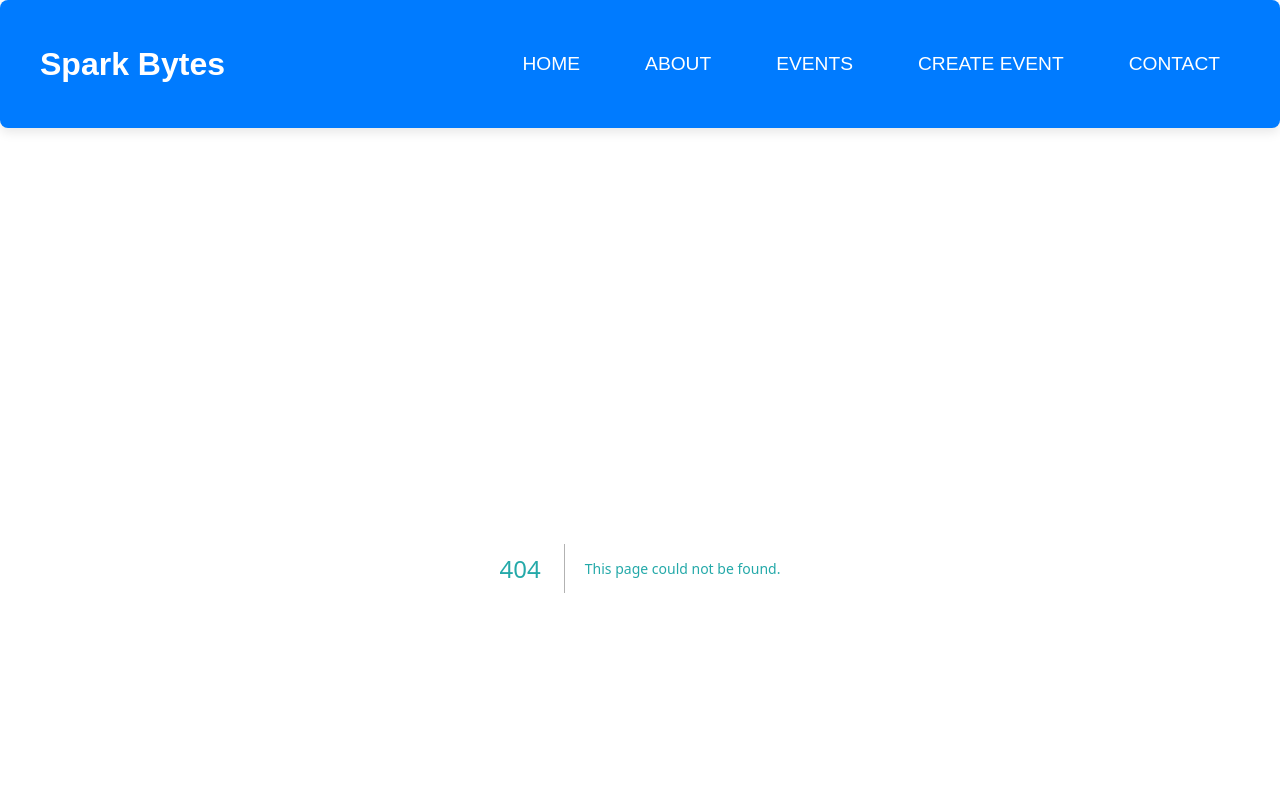
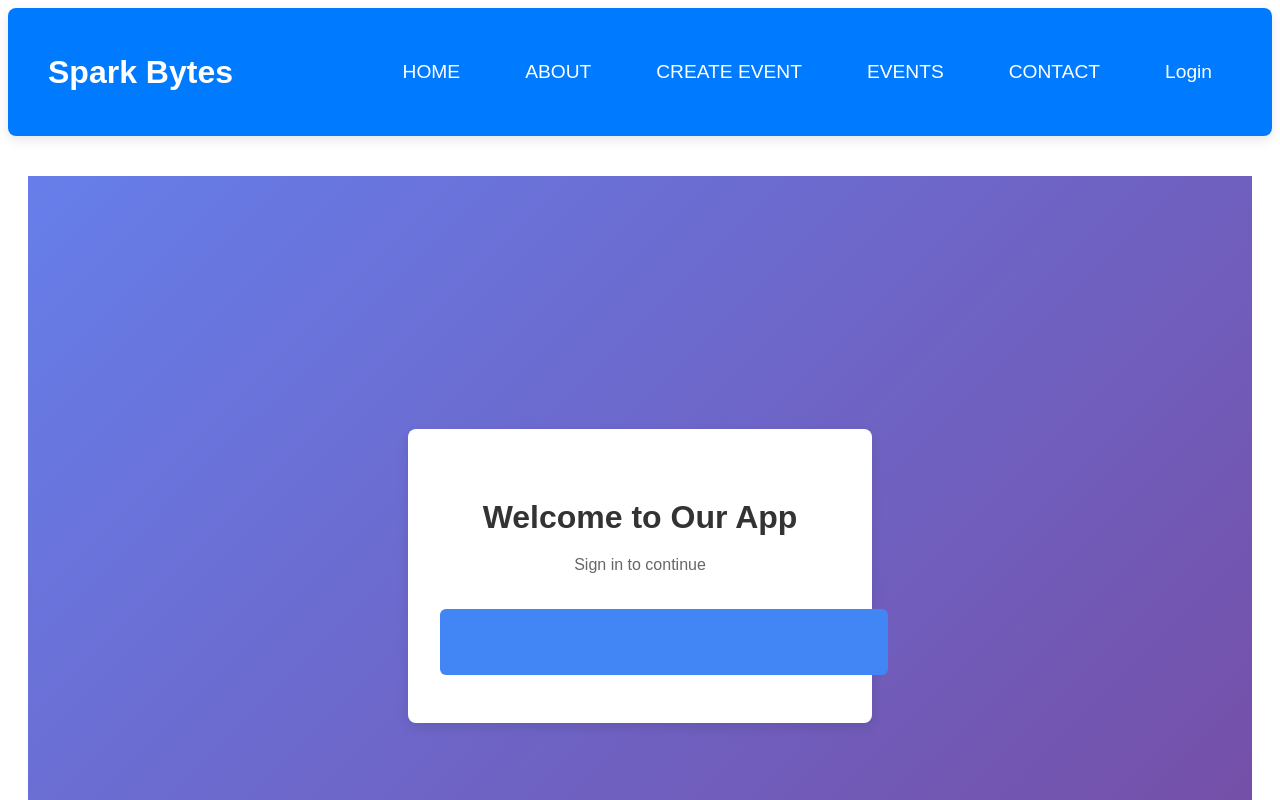
Before and after one commit to dkevin5542/SparkBytesG7, a Next.js app in the folder front-end/sparkbtyesg7/: page /login in a window 1280 px wide. Before the commit this address had no page. Shown: the top 800 px of the page. Built offline with nearby package versions, Linux system fonts and the light colour scheme.

Commit message:
created a google auth button and login page

```diff
--- /dev/null
+++ b/front-end/package.json
@@ -0,0 +1,5 @@
+{
+  "dependencies": {
+    "@react-oauth/google": "^0.12.1"
+  }
+}
--- a/front-end/sparkbtyesg7/src/app/components/navbar.tsx
+++ b/front-end/sparkbtyesg7/src/app/components/navbar.tsx
@@ -39,9 +39,11 @@ export const Navbar: React.FC = () => {
       <ul className="navbar-links">
         <li><button onClick={() => handleNavigation('/')}>HOME</button></li>
         <li><button onClick={() => handleNavigation('/about')}>ABOUT</button></li> {/* Corrected route */}
+        <li><button onClick={() => handleNavigation('/create-event')}>CREATE EVENT</button></li>
         <li><button onClick={() => handleNavigation('/events')}>EVENTS</button></li>
-        <li><button onClick={() => handleNavigation('/create-event')}>CREATE EVENT</button></li>
         <li><button onClick={() => handleNavigation('/contact')}>CONTACT</button></li>
+        <li><button onClick={() => handleNavigation('/login')}>Login</button></li>
+
       </ul>
     </nav>
   );
--- /dev/null
+++ b/front-end/sparkbtyesg7/src/app/login/login.tsx
@@ -0,0 +1,29 @@
+import React from 'react';
+import { GoogleLogin, GoogleOAuthProvider } from '@react-oauth/google';
+
+interface AuthProviderProps {
+  children: React.ReactNode;
+}
+
+export const AuthProvider: React.FC<AuthProviderProps> = ({ children }) => {
+  return (
+    <GoogleOAuthProvider clientId="YOUR_CLIENT_ID_HERE">
+      {children}
+    </GoogleOAuthProvider>
+  );
+};
+
+export const GoogleAuthButton: React.FC = () => {
+  return (
+    <div className="google-login-button">
+      <GoogleLogin
+        onSuccess={(credentialResponse) => {
+          console.log(credentialResponse);
+        }}
+        onError={() => {
+          console.log('Login Failed');
+        }}
+      />
+    </div>
+  );
+};
--- /dev/null
+++ b/front-end/sparkbtyesg7/src/app/login/page.tsx
@@ -0,0 +1,20 @@
+'use client';
+import React from 'react';
+import { AuthProvider, GoogleAuthButton } from './login';
+import '@/app/styles/login.css';
+
+const LoginPage: React.FC = () => {
+  return (
+    <AuthProvider>
+      <div className="login-page-container">
+        <div className="login-page">
+          <h1>Welcome to Our App</h1>
+          <p>Sign in to continue</p>
+          <GoogleAuthButton />
+        </div>
+      </div>
+    </AuthProvider>
+  );
+};
+
+export default LoginPage;
--- /dev/null
+++ b/front-end/sparkbtyesg7/src/app/styles/login.css
@@ -0,0 +1,71 @@
+/* Apply styles only within the login-page class scope */
+
+.login-page-container {
+    display: flex;
+    align-items: center;
+    justify-content: center;
+    min-height: 100vh;
+    background: linear-gradient(135deg, #667eea 0%, #764ba2 100%);
+    padding: 0;
+    margin: 0;
+  }
+
+  /* Login Page Container */
+  .login-page {
+    background-color: #ffffff;
+    padding: 3rem 2rem;
+    border-radius: 8px;
+    box-shadow: 0px 4px 12px rgba(0, 0, 0, 0.1);
+    text-align: center;
+    max-width: 400px;
+    width: 100%;
+    animation: fadeIn 0.6s ease-out;
+  }
+
+  /* Heading */
+  .login-page h1 {
+    font-size: 2rem;
+    color: #333333;
+    margin-bottom: 1rem;
+    font-weight: 600;
+  }
+
+  /* Subtitle */
+  .login-page p {
+    color: #666666;
+    margin-bottom: 2rem;
+    font-size: 1rem;
+  }
+
+  /* Google Login Button */
+  .google-login-button {
+    display: inline-flex;
+    align-items: center;
+    justify-content: center;
+    background-color: #4285f4;
+    color: white;
+    padding: 0.8rem 1.5rem;
+    border-radius: 6px;
+    border: none;
+    font-size: 1rem;
+    font-weight: 500;
+    cursor: pointer;
+    transition: background-color 0.3s ease;
+    width: 100%;
+  }
+
+  .google-login-button:hover {
+    background-color: #357ae8;
+  }
+
+  /* Animation */
+  @keyframes fadeIn {
+    from {
+      opacity: 0;
+      transform: translateY(-20px);
+    }
+    to {
+      opacity: 1;
+      transform: translateY(0);
+    }
+  }
```
